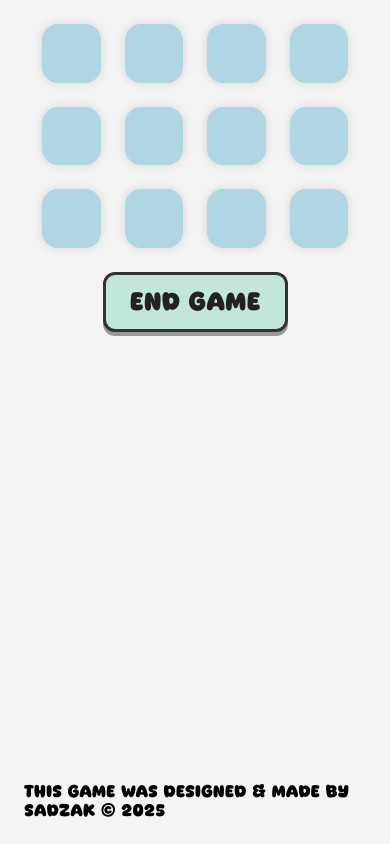
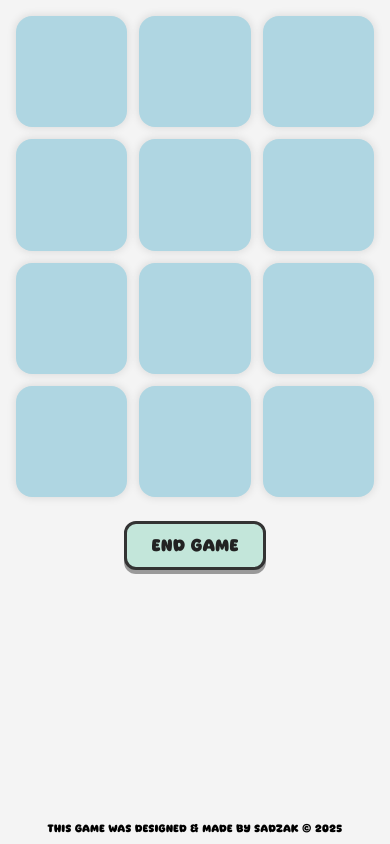
Before and after one commit to Sadzak23/memory-game, a React (Vite) app: page / in a window 390 px wide. Both pictures are taken after a click on the button "Start Game". Built offline with nearby package versions, Linux system fonts and the light colour scheme.

Commit message:
Make game responsive & fix img sizes

```diff
--- a/src/styles/App.scss
+++ b/src/styles/App.scss
@@ -1,4 +1,4 @@
-@use './variables/colors';
+@use './variables/variables';
 
 @use './common/typography';
 @use './common/animations';
--- a/src/styles/common/_animations.scss
+++ b/src/styles/common/_animations.scss
@@ -1,22 +1,28 @@
 @keyframes match {
   0% {
     transform: rotateY(180deg) scale(1);
+    z-index: 2;
   }
   50% {
     transform: rotateY(180deg) scale(1.3);
+    z-index: 2;
   }
   100% {
     transform: rotateY(180deg) scale(1);
+    z-index: 2;
   }
 }
 @keyframes select {
   0% {
     transform: scale(1);
+    z-index: 2;
   }
   50% {
     transform: scale(1.3);
+    z-index: 2;
   }
   100% {
     transform: scale(1);
+    z-index: 2;
   }
 }
--- a/src/styles/common/_base.scss
+++ b/src/styles/common/_base.scss
@@ -1,39 +1,46 @@
+* {
+  box-sizing: border-box;
+}
+
 body {
   margin: 0;
-  // min-height: 100dvh;
+  max-height: 100dvh;
+  max-width: 100vw;
+  background-color: #f4f4f4;
 }
 .app {
   min-height: 100dvh;
-  box-sizing: border-box;
   display: flex;
   flex-direction: column;
-  justify-content: center;
   align-items: center;
-  gap: 64px;
-  padding: 24px;
-  background-color: #f4f4f4;
-  flex: 1;
   main {
+    display: flex;
     flex: 1;
-    display: flex;
+    padding: var(--pagePadding);
     align-items: center;
     flex-direction: column;
   }
 }
-.header {
-  display: flex;
-  flex-direction: column;
-  align-items: center;
-  gap: 16px;
-  p {
-    font-size: 24px;
-  }
-}
 
 .actions {
-  padding: 24px;
+  height: var(--actionsHeight);
   display: flex;
   align-items: center;
   justify-content: center;
   gap: 16px;
+  margin-top: 16px;
 }
+
+footer {
+  display: flex;
+  align-items: center;
+  justify-content: center;
+  width: 100vw;
+  height: var(--footerHeight);
+}
+
+@media (max-width: 768px) {
+  footer p {
+    font-size: 10px;
+  }
+}
--- a/src/styles/common/_typography.scss
+++ b/src/styles/common/_typography.scss
@@ -11,15 +11,26 @@ button {
 }
 
 h1,
+h2,
 p {
   margin: 0;
   font-weight: 400;
+  text-align: center;
 }
 
 h1 {
   font-size: 64px;
 }
+h2 {
+  font-size: 24px;
+  margin-bottom: 16px;
+}
 
-h2 {
-  font-weight: 400;
+@media (max-width: 768px) {
+  h1 {
+    font-size: 32px;
+  }
+  h2 {
+    font-size: 18px;
+  }
 }
--- a/src/styles/components/_board.scss
+++ b/src/styles/components/_board.scss
@@ -1,30 +1,61 @@
 .board {
+  --boardHeight: calc(
+    100dvh - var(--actionsHeight) - var(--footerHeight) - var(--pagePadding) * 2 - 16px
+  );
+  --boardPaddingY: 96px;
+  --boardGap: 24px;
+
   display: grid;
+  gap: var(--boardGap);
+  grid-template-columns: repeat(var(--tileGridX), 1fr);
   &.s {
-    grid-template-columns: repeat(4, 1fr);
-    gap: 24px;
-    .tile {
-      height: 15vw;
-      width: 15vw;
-      font-size: 7.5vw;
-    }
+    --tileGridX: 4;
+    --tileGridY: 3;
   }
   &.m {
-    grid-template-columns: repeat(6, 1fr);
-    gap: 16px;
-    .tile {
-      height: 8vw;
-      width: 8vw;
-      font-size: 5vw;
-    }
+    --boardGap: 16px;
+    --tileGridX: 8;
+    --tileGridY: 4;
   }
   &.l {
-    grid-template-columns: repeat(8, 1fr);
-    gap: 12px;
-    .tile {
-      height: 8vw;
-      width: 8vw;
-      font-size: 4vw;
+    --boardGap: 12px;
+    --tileGridX: 10;
+    --tileGridY: 5;
+  }
+  .tile {
+    --tileHeight: calc(
+      (var(--boardHeight) - (var(--boardGap) * (var(--tileGridY) - 1))) / var(--tileGridY)
+    );
+    --tileWidth: calc(
+      (100vw - var(--boardPaddingY) * 2 - (var(--boardGap) * (var(--tileGridX) - 1))) /
+        var(--tileGridX)
+    );
+    --size: min(var(--tileHeight), var(--tileWidth));
+    --fontSize: calc(var(--size) * 0.6);
+
+    height: var(--size);
+    width: var(--size);
+    font-size: var(--fontSize);
+  }
+}
+
+@media (orientation: portrait) {
+  .board {
+    --boardPaddingY: 16px;
+    &.s {
+      --boardGap: 12px;
+      --tileGridX: 3;
+      --tileGridY: 4;
+    }
+    &.m {
+      --boardGap: 4px;
+      --tileGridX: 4;
+      --tileGridY: 8;
+    }
+    &.l {
+      --boardGap: 4px;
+      --tileGridX: 5;
+      --tileGridY: 10;
     }
   }
 }
--- a/src/styles/components/_settings.scss
+++ b/src/styles/components/_settings.scss
@@ -22,3 +22,20 @@
     }
   }
 }
+
+@media (max-width: 768px) {
+  .settings-section {
+    .tiles {
+      flex-wrap: wrap;
+      gap: 8px;
+      .tile {
+        height: 96px;
+        width: 96px;
+        font-size: 48px;
+        &.board-size {
+          font-size: 16px;
+        }
+      }
+    }
+  }
+}
--- a/src/styles/elements/_button.scss
+++ b/src/styles/elements/_button.scss
@@ -16,3 +16,9 @@
     box-shadow: 0 2px #666;
   }
 }
+
+@media (max-width: 768px) {
+  .button {
+    font-size: 16px;
+  }
+}
--- a/src/styles/variables/_colors.scss
+++ /dev/null
@@ -1,5 +0,0 @@
-:root {
-  --primary: #afd6e2;
-  --secondary: #c3e6da;
-  --secondaryAlt: #d2f1e6;
-}
--- /dev/null
+++ b/src/styles/variables/_variables.scss
@@ -0,0 +1,17 @@
+:root {
+  --primary: #afd6e2;
+  --secondary: #c3e6da;
+  --secondaryAlt: #d2f1e6;
+
+  --pagePadding: 24px;
+  --actionsHeight: 96px;
+  --footerHeight: 64px;
+}
+
+@media (max-width: 768px) {
+  :root {
+    --pagePadding: 16px;
+    --actionsHeight: 64px;
+    --footerHeight: 32px;
+  }
+}
```
